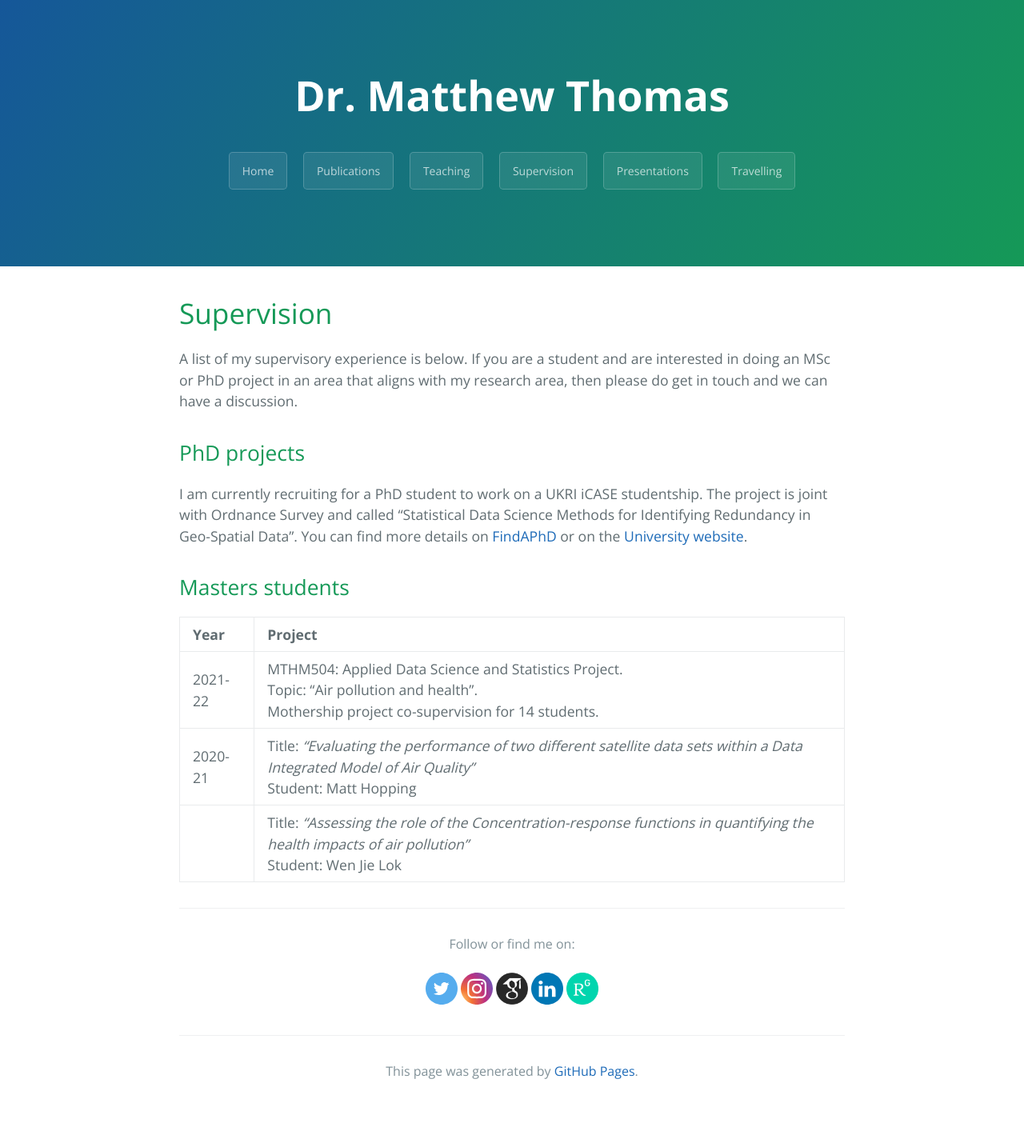
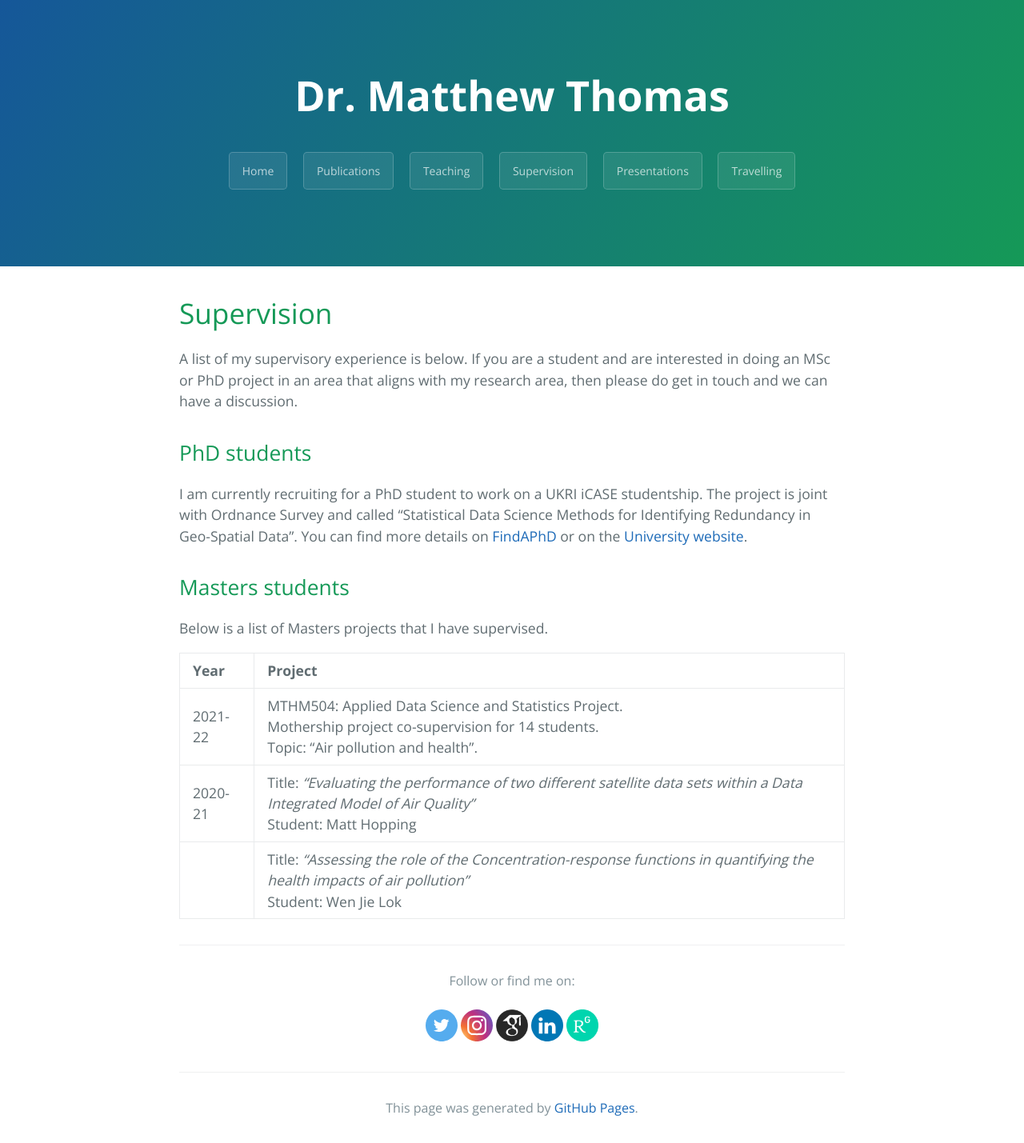
Before and after one commit to matthewllthomas/matthewllthomas.github.io, a Jekyll site: the page built from supervision/index.md, in a window 1280 px wide. Shown: the whole page at 80% size. Built offline with Jekyll 4.4.1, drawn with Linux system fonts in a browser that asks for light colours; the repository's description, which GitHub fills in, is left out; before the commit the page ends 1383 px from its top, so only the background shows below that.

Commit message:
Update index.md

```diff
--- a/supervision/index.md
+++ b/supervision/index.md
@@ -8,14 +8,16 @@ subtitle: Supervision
 
 A list of my supervisory experience is below. If you are a student and are interested in doing an MSc or PhD project in an area that aligns with my research area, then please do get in touch and we can have a discussion.
 
-## PhD projects
+## PhD students
 
 I am currently recruiting for a PhD student to work on a UKRI iCASE studentship. The project is joint with Ordnance Survey and called "Statistical Data Science Methods for Identifying Redundancy in Geo-Spatial Data". You can find more details on [FindAPhD](https://www.findaphd.com/phds/project/ukri-icase-ordnance-survey-studentship-statistical-data-science-methods-for-identifying-redundancy-in-geo-spatial-data/?p145978) or on the [University website](https://www.exeter.ac.uk/study/funding/award/?id=4490).
 
 ## Masters students
 
+Below is a list of Masters projects that I have supervised.
+
 | Year        | Project         |
 |:-------------|:--------------|
-| 2021-22  | MTHM504: Applied Data Science and Statistics Project. <br> Topic: "Air pollution and health". <br>  Mothership project co-supervision for 14 students. |
+| 2021-22  | MTHM504: Applied Data Science and Statistics Project. <br>  Mothership project co-supervision for 14 students. <br> Topic: "Air pollution and health". |
 | 2020-21 | Title: _"Evaluating the performance of two different satellite data sets within a Data Integrated Model of Air Quality"_ <br> Student: Matt Hopping  |
 |               | Title: _"Assessing the role of the Concentration-response functions in quantifying the health impacts of air pollution"_ <br> Student: Wen Jie Lok |
```
